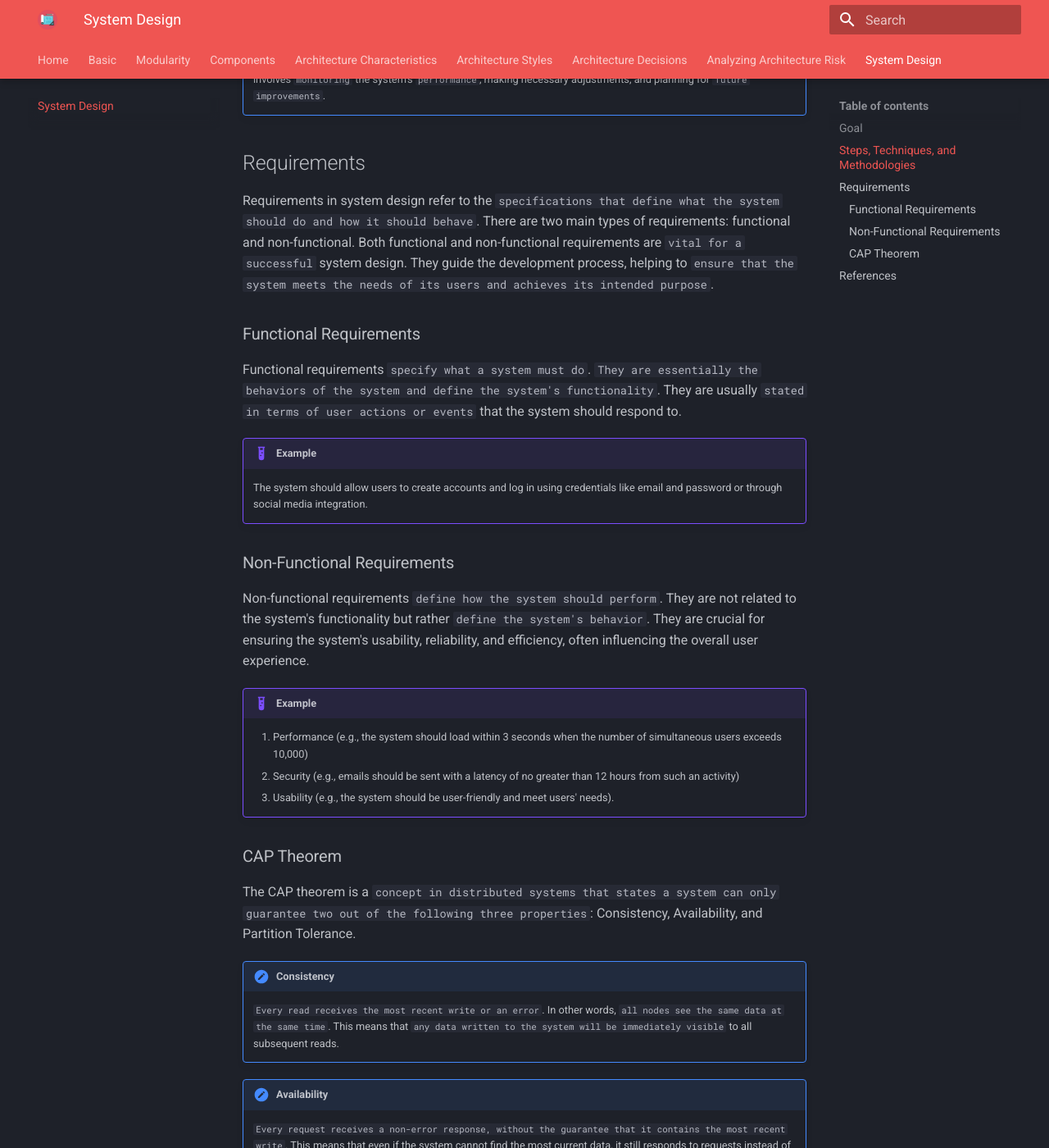
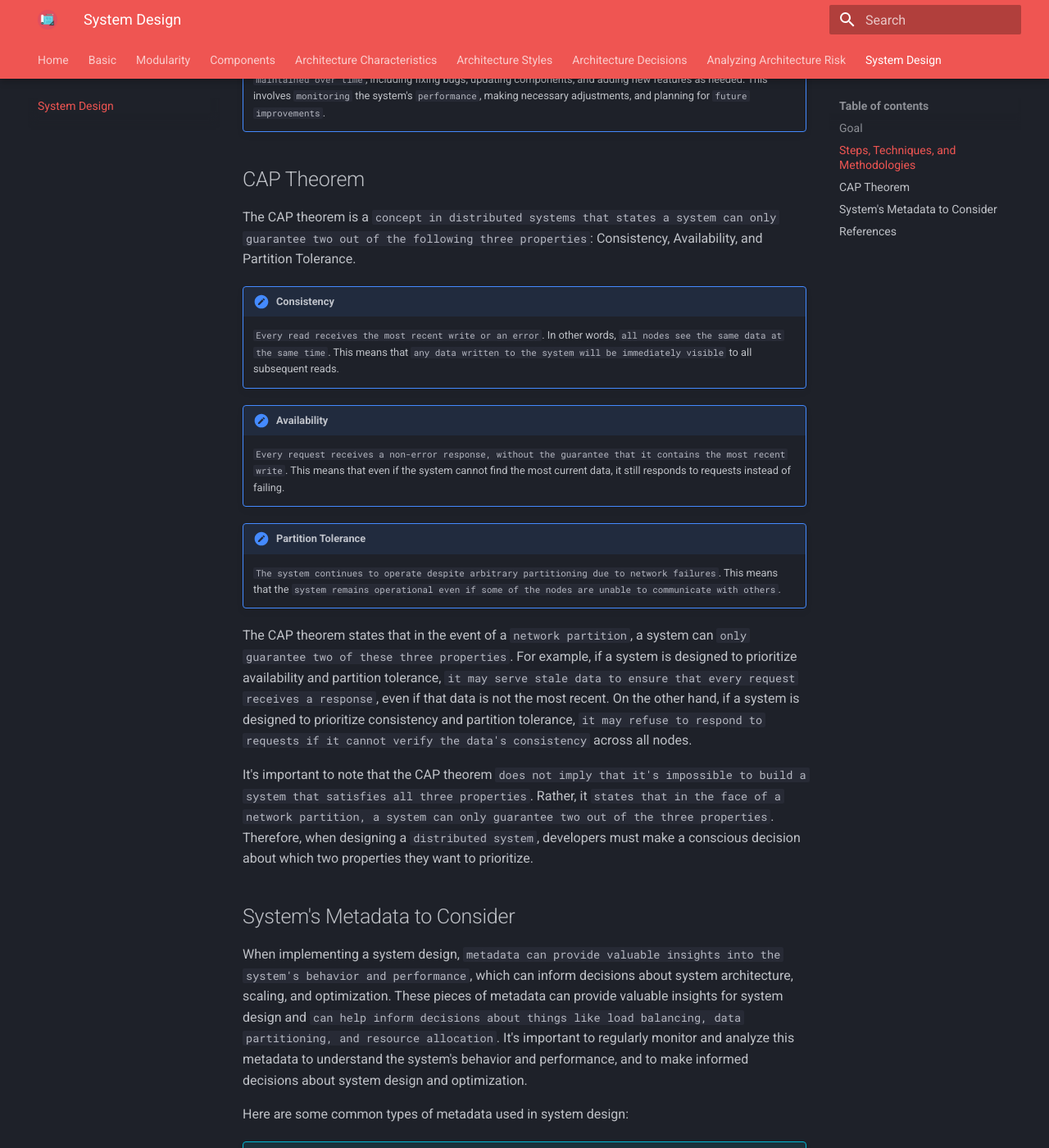
Before and after one commit to RomeroGabriel/mastering-software-architecture, an MkDocs documentation site: the page built from doc/system_design/index.md, in a window 1280 px wide and 1400 px high, scrolled down 2464 px. Shown: the whole window at 82% size. Built offline with MkDocs 1.6.1 and Material for MkDocs 9.7.7, drawn with Linux system fonts in a browser that asks for light colours; some of the changed text lies outside the part shown.

Commit message:
add System's Metadata to Consider

```diff
--- a/doc/system_design/index.md
+++ b/doc/system_design/index.md
@@ -30,7 +30,7 @@
 ## Steps, Techniques, and Methodologies
 
 !!! note "Requirements"
-    This step involves `gathering information` about the `problem space`, `performance requirements`, `scalability needs`, and `security concerns`. You need to `understand what the system is supposed to do`, who `will use it`, and `how it should perform`. More information in [requirements](#requirements) section.
+    This step involves `gathering information` about the `problem space`, `performance requirements`, `scalability needs`, and `security concerns`. You need to `understand what the system is supposed to do`, who `will use it`, and `how it should perform`. More information in [requirements](requirements.md#requirements) section.
 
 !!! note "Identify Major Components"
     `Determine the relationships between different components and how they contribute to the overall functionality of the system`. You break down the system into smaller parts, identify their interactions, and understand how they collectively `achieve the desired functionality`. This could involve creating diagrams or models to visualize the system's structure.
@@ -53,27 +53,7 @@
 !!! note "Deploy and Maintain the System"
     After the design has been tested and validated, the system is `deployed`. However, the system needs to be `maintained over time`, including fixing bugs, updating components, and adding new features as needed. This involves `monitoring` the system's `performance`, making necessary adjustments, and planning for `future improvements`.
 
-## Requirements
-
-Requirements in system design refer to the `specifications that define what the system should do and how it should behave`. There are two main types of requirements: functional and non-functional. Both functional and non-functional requirements are `vital for a successful` system design. They guide the development process, helping to `ensure that the system meets the needs of its users and achieves its intended purpose`.
-
-### Functional Requirements
-
-Functional requirements `specify what a system must do`. `They are essentially the behaviors of the system and define the system's functionality`. They are usually `stated in terms of user actions or events` that the system should respond to.
-
-!!! example
-    The system should allow users to create accounts and log in using credentials like email and password or through social media integration.
-
-### Non-Functional Requirements
-
-Non-functional requirements `define how the system should perform`. They are not related to the system's functionality but rather `define the system's behavior`. They are crucial for ensuring the system's usability, reliability, and efficiency, often influencing the overall user experience.
-
-!!! example
-    1. Performance (e.g., the system should load within 3 seconds when the number of simultaneous users exceeds 10,000)
-    1. Security (e.g., emails should be sent with a latency of no greater than 12 hours from such an activity)
-    1. Usability (e.g., the system should be user-friendly and meet users' needs).
-
-### CAP Theorem
+## CAP Theorem
 
 The CAP theorem is a `concept in distributed systems that states a system can only guarantee two out of the following three properties`: Consistency, Availability, and Partition Tolerance.
 
@@ -90,14 +70,30 @@
 
 It's important to note that the CAP theorem `does not imply that it's impossible to build a system that satisfies all three properties`. Rather, it `states that in the face of a network partition, a system can only guarantee two out of the three properties`. Therefore, when designing a `distributed system`, developers must make a conscious decision about which two properties they want to prioritize.
 
+## System's Metadata to Consider
+
+When implementing a system design, `metadata can provide valuable insights into the system's behavior and performance`, which can inform decisions about system architecture, scaling, and optimization. These pieces of metadata can provide valuable insights for system design and `can help inform decisions about things like load balancing, data partitioning, and resource allocation`. It's important to regularly monitor and analyze this metadata to understand the system's behavior and performance, and to make informed decisions about system design and optimization.
+
+Here are some common types of metadata used in system design:
+
+!!! info "Daily Active Users (DAU)"
+    `This refers to the number of unique users who engage with the system on a given day`. It's a key metric for understanding user activity and growth. High DAU indicates a large user base and active engagement, while low DAU suggests fewer users or less engagement.
+
+!!! info "Average Requests by User"
+    `This refers to the number of requests made by each user`. It can provide insights into user behavior and usage patterns.
+
+!!! info "Average Request Data Size"
+    `This refers to the size of the data included in each request`. It's important for `understanding the volume of data being processed and can impact system performance and scalability`. Larger request sizes can increase the load on the system and slow down response times.
+
+!!! info "Read vs Write"
+    `This refers to the ratio of read operations to write operations in the system`. The ratio can `provide insights into the system's usage patterns` and can impact system performance and scalability. For example, a higher `read-to-write` ratio might suggest a system that primarily retrieves data rather than updates it.
+
 ## References
 
 1. [What is System Design – Learn System Design](https://www.geeksforgeeks.org/what-is-system-design-learn-system-design/)
 1. [System Design Tutorial](https://www.geeksforgeeks.org/system-design-tutorial/)
 1. [The complete guide to System Design in 2024](https://www.educative.io/blog/complete-guide-to-system-design)
 1. [SEH 4.0 System Design Processes](https://www.nasa.gov/reference/4-0-system-design-processes/)
-1. [Functional vs Non Functional Requirements](https://www.geeksforgeeks.org/functional-vs-non-functional-requirements/)
-1. [What are Non Functional Requirements — With Examples](https://www.perforce.com/blog/alm/what-are-non-functional-requirements-examples)
 1. [What is the CAP theorem?](https://www.ibm.com/topics/cap-theorem)
 1. [System design fundamentals: What is the CAP theorem?](https://www.educative.io/blog/what-is-cap-theorem)
 
```
Also changed, not shown: other parts of doc/system_design/index.md (+1 -1 lines).
